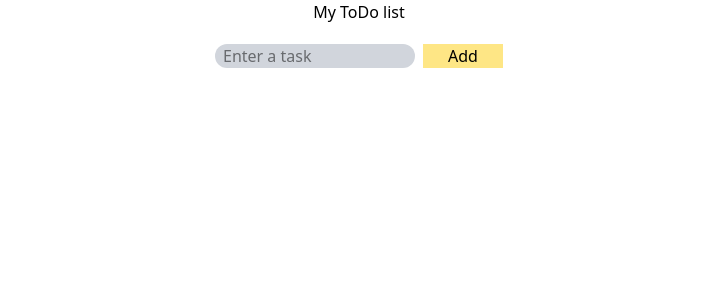
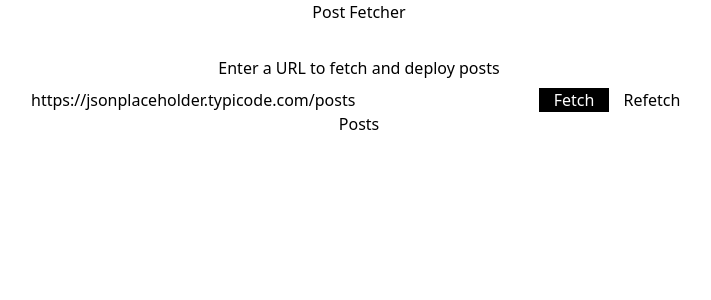
Before and after one commit to AntoineMHB/React-Exercices, a React (Vite) app: page / in a window 1280 px wide. Shown: the top 300 px of the page, without its empty margins (281-992 px from the left). Built offline with nearby package versions, Linux system fonts and the light colour scheme.

Commit message:
Mental model on React

```diff
--- a/src/App.jsx
+++ b/src/App.jsx
@@ -4,6 +4,7 @@ import Login from "./components/Login";
 import ChangeColor from "./components/ChangeColor";
 import InputTask from "./components/InputTask";
 import { Task } from "./components/Task";
+import Fetcher from "./components/Fetcher";
 
 function App() {
   return (
@@ -11,8 +12,9 @@ function App() {
       {/* <Profile />
       <Login />
       <ChangeColor /> */}
-      <InputTask />
-      <Task />
+      {/* <InputTask />
+      <Task /> */}
+      <Fetcher />
     </>
   );
 }
--- /dev/null
+++ b/src/components/Fetcher.jsx
@@ -0,0 +1,41 @@
+import fetchHook from "./fetchHook";
+
+export default function Fetcher() {
+  const { data, loading, error, refetch } = fetchHook(
+    "https://jsonplaceholder.typicode.com/posts"
+  );
+
+  return (
+    <>
+      <div className="text-center">
+        <h1>Post Fetcher</h1>
+        <p className="pt-8">Enter a URL to fetch and deploy posts</p>
+
+        <div className="flex items-center justify-center gap-2 pt-2">
+          <input
+            type="text"
+            name=""
+            id=""
+            value={"https://jsonplaceholder.typicode.com/posts"}
+            className="w-[500px]"
+          />
+
+          <button onClick={refetch} className="bg-black text-white w-[70px]">
+            Fetch
+          </button>
+
+          <button onClick={refetch} className="bg-white text-black w-[70px]">
+            Refetch
+          </button>
+        </div>
+
+        <h1>Posts</h1>
+        {data && (
+          <>
+            <pre>{JSON.stringify(data, null, 2)}</pre>
+          </>
+        )}
+      </div>
+    </>
+  );
+}
--- a/src/components/Task.jsx
+++ b/src/components/Task.jsx
@@ -1,7 +1,8 @@
 import { useSelector } from "react-redux";
 import { FaRegTrashCan } from "react-icons/fa6";
-import { addTask, removeTask } from "../features/task";
+import { addTask, removeTask, crossTask } from "../features/task";
 import { useDispatch } from "react-redux";
+import { CiSquareCheck } from "react-icons/ci";
 
 export function Task() {
   const tasks = useSelector((state) => state.task.value);
@@ -12,12 +13,15 @@ export function Task() {
       <div></div>
       <h1 className="text-center">
         <ul>
-          {tasks.map((task, index) => (
+          {tasks.map((task) => (
             <li
               className="flex items-center justify-center gap-2"
               key={task.id}
             >
               {task.name}
+              <button onClick={() => dispatch(crossTask(task.id))}>
+                <CiSquareCheck />
+              </button>
               <button onClick={() => dispatch(removeTask(task.id))}>
                 <FaRegTrashCan />
               </button>
--- /dev/null
+++ b/src/components/fetchHook.js
@@ -0,0 +1,28 @@
+import { useState } from "react";
+
+const fetchHook = (url) => {
+  const [data, setData] = useState(null);
+  const [loading, setLoading] = useState(true);
+  const [error, setError] = useState(null);
+
+  const fetchData = async () => {
+    try {
+      const response = await fetch(url);
+      if (!response.ok) {
+        throw new Error(`HTTP error! status: ${response.status}`);
+      }
+      const result = await response.json();
+      setData(result);
+    } catch (err) {
+      setError(err);
+    } finally {
+      setLoading(false);
+      if (err) {
+        setError(null);
+      }
+    }
+  };
+
+  return { data, loading, error, refetch: fetchData };
+};
+export default fetchHook;
--- a/src/features/task.jsx
+++ b/src/features/task.jsx
@@ -18,9 +18,15 @@ export const taskSlice = createSlice({
     removeTask: (state, action) => {
       state.value = state.value.filter((task) => task.id !== action.payload);
     },
+
+    crossTask: (state, action) => {
+      state.value = state.value.filter(
+        (task) => task.id === action.payload
+      ).style.textDecoration = "line-through";
+    },
   },
 });
 
-export const { addTask, removeTask } = taskSlice.actions;
+export const { addTask, removeTask, crossTask } = taskSlice.actions;
 
 export default taskSlice.reducer;
--- a/src/main.jsx
+++ b/src/main.jsx
@@ -8,18 +8,24 @@ import { Provider } from "react-redux";
 import themeReducer from "./features/theme.jsx";
 import taskReducer from "./features/task.jsx";
 
-const store = configureStore({
-  reducer: {
-    user: userReducer,
-    theme: themeReducer,
-    task: taskReducer,
-  },
-});
+// const store = configureStore({
+//   reducer: {
+//     user: userReducer,
+//     theme: themeReducer,
+//     task: taskReducer,
+//   },
+// });
+
+// createRoot(document.getElementById("root")).render(
+//   <StrictMode>
+//     <Provider store={store}>
+//       <App />
+//     </Provider>
+//   </StrictMode>
+// );
 
 createRoot(document.getElementById("root")).render(
   <StrictMode>
-    <Provider store={store}>
-      <App />
-    </Provider>
+    <App />
   </StrictMode>
 );
```
